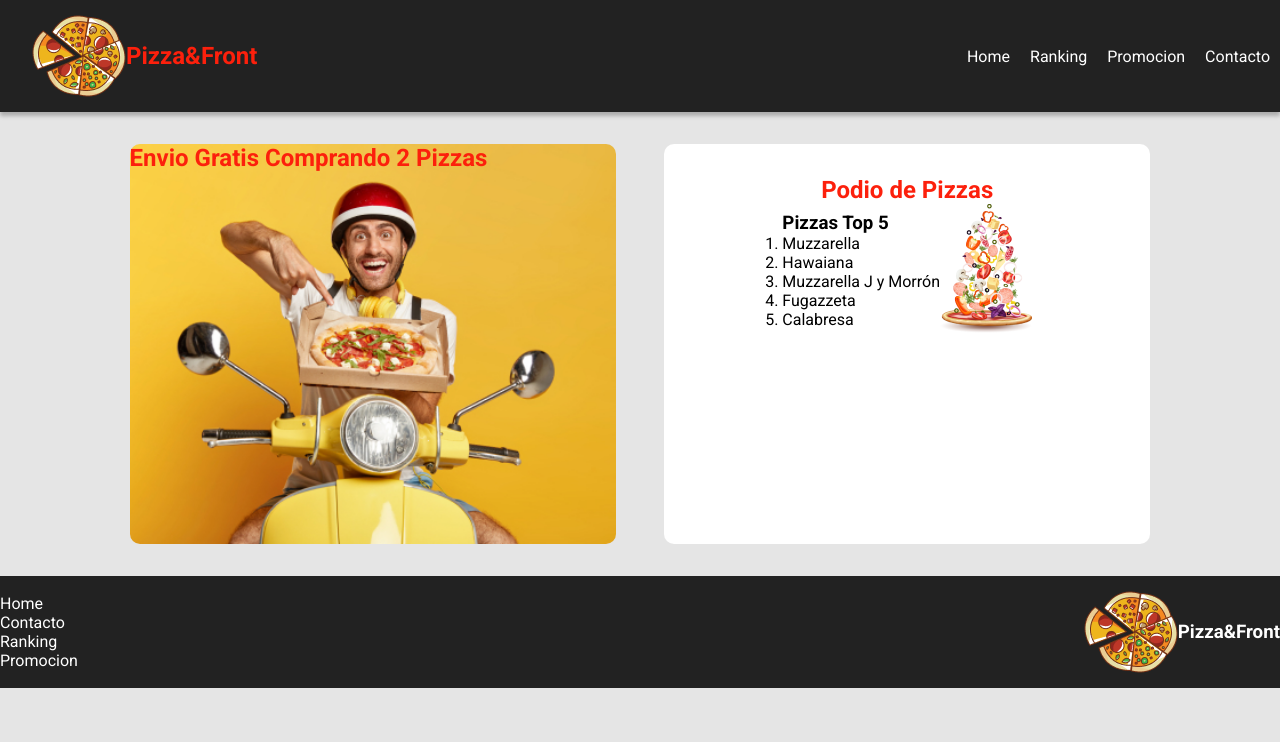
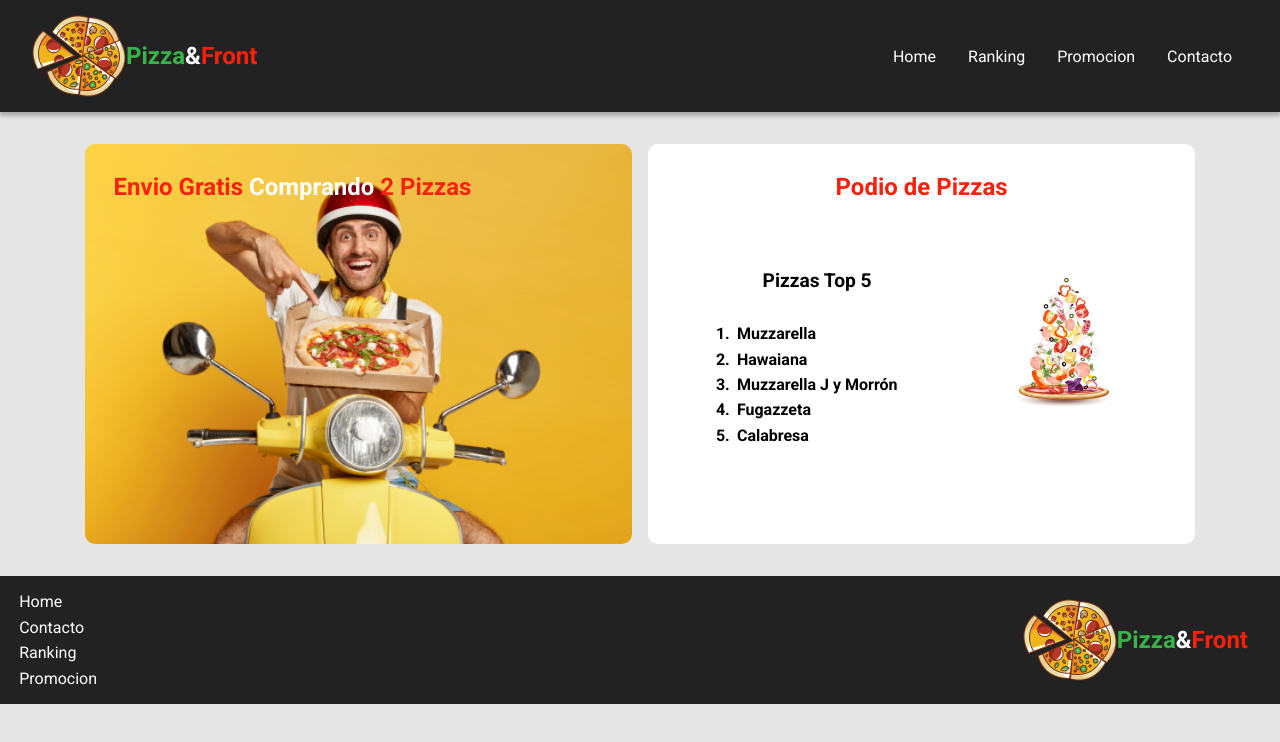
Before and after one commit to mapantano/ProyectosFrontendI, a plain HTML site: page pizza/index.html in a window 1280 px wide. Drawn offline with Linux system fonts and the light colour scheme.

Commit message:
actualizo repo

```diff
--- a/pizza/css/style.css
+++ b/pizza/css/style.css
@@ -21,16 +21,20 @@ header nav ul {
   color: white;
   display: flex;
   align-items: center;
-
+  margin-right: 2rem;
+}
+.hamburguesa {
+  display: none;
 }
 
 nav ul li a {
-    padding:10px;
+  padding: 1rem;
+  font-size: 1rem;
 }
 
 body {
   font-family: "Roboto", sans-serif;
-  background-color:  #E5E5E5;
+  background-color: #e5e5e5;
 }
 
 header {
@@ -42,9 +46,18 @@ header {
   box-shadow: 0px 4px 4px rgba(0, 0, 0, 0.25);
 }
 
-h1, h2 {
-    color: #FC200C;
-    font-size: 24px;
+h1,
+h2,
+h3 {
+  color: #fc200c;
+  font-size: 1.5rem;
+}
+h2,
+h4 {
+  padding: 1.8rem;
+}
+h4 {
+  font-size: 1.2rem;
 }
 
 .logo {
@@ -52,43 +65,91 @@ h1, h2 {
   align-items: center;
   margin-left: 2rem;
 }
-main{
+.verde {
+  color: #39b24a;
+}
+.blanco {
+  color: white;
+}
+main {
   display: flex;
   margin: 2rem;
-  gap: 3rem;
+  gap: 1rem;
   align-items: center;
   justify-content: center;
+  flex-wrap: wrap;
 }
-.Envio{
-background: darkgrey url('../img/delivery.jpg') no-repeat center;
+.Envio {
+  background: darkgrey url("../img/delivery.jpg") no-repeat center;
   background-size: cover;
   border-radius: 10px;
-width: 40%;
+  width: 45%;
+  min-width: 25rem;
   height: 25rem;
 }
-.Podio{
-  background-color:white ;
+.Podio {
+  background-color: white;
   border-radius: 10px;
-  width: 40%;
+  width: 45%;
+  min-width: 25rem;
   height: 25rem;
 }
-.contenedor-podio{
+.contenedor-podio {
   display: flex;
   flex-direction: column;
-  justify-content:space-around;
+  justify-content: space-between;
   align-items: center;
-  margin-top: 2rem;
+  height: 100%;
 }
-.podio-y-img{
+.podio-y-img {
   display: flex;
   justify-content: space-around;
   align-items: center;
+  width: 90%;
+  position: relative;
+  bottom: 6rem;
+  font-weight: bold;
 }
-footer{
+.lista > ol > li,
+footer > ul > li {
+  padding: 0.2rem;
+}
+footer {
   background-color: #222;
   color: white;
-height: 7rem;
+  height: 8rem;
   display: flex;
   justify-content: space-between;
   align-items: center;
 }
+footer > ul {
+  list-style-type: none;
+  margin: 1rem;
+}
+h3 {
+  margin-right: 2rem;
+}
+
+@media screen and (max-width: 480px) {
+  nav {
+    display: none;
+  }
+  h3 {
+    font-size: 1rem;
+  }
+  .hamburguesa {
+    display: unset;
+    color: white;
+    margin-right: 3rem;
+    font-size: 1.5rem;
+  }
+
+  .Podio,
+  .Envio {
+    width: 100%;
+    min-width: unset;
+  }
+  .contenedor-podio{
+    margin-left:  1rem;
+  }
+}
--- a/pizza/index.html
+++ b/pizza/index.html
@@ -5,13 +5,22 @@
     <meta http-equiv="X-UA-Compatible" content="IE=edge" />
     <meta name="viewport" content="width=device-width, initial-scale=1.0" />
     <title>Pizza</title>
+    <link
+      rel="stylesheet"
+      href="https://cdnjs.cloudflare.com/ajax/libs/font-awesome/5.15.4/css/all.min.css"
+      integrity="sha512-1ycn6IcaQQ40/MKBW2W4Rhis/DbILU74C1vSrLJxCq57o941Ym01SwNsOMqvEBFlcgUa6xLiPY/NS5R+E6ztJQ=="
+      crossorigin="anonymous"
+      referrerpolicy="no-referrer"
+    />
     <link href="css/style.css" rel="stylesheet" />
   </head>
   <body>
     <header>
       <div class="logo">
         <img src="img/VectorPizza.png" alt="Pizza" />
-        <h1><span>Pizza</span>&<span>Front</span></h1>
+        <h1>
+          <span class="verde">Pizza</span><span class="blanco">&</span>Front
+        </h1>
       </div>
       <nav>
         <ul>
@@ -21,18 +30,22 @@
           <li><a href="#">Contacto</a></li>
         </ul>
       </nav>
+    </div>
+    <i class="fas fa-bars hamburguesa"></i>
+  </div>
+
     </header>
 
     <main>
       <section class="Envio">
-        <h2>Envio Gratis Comprando 2 Pizzas</h2>
+        <h2>Envio Gratis <span class="blanco">Comprando</span> 2 Pizzas</h2>
       </section>
       <section class="Podio">
         <div class="contenedor-podio">
           <h2>Podio de Pizzas</h2>
           <div class="podio-y-img">
             <div class="lista">
-            <h3>Pizzas Top 5</h3>
+              <h4>Pizzas Top 5</h4>
               <ol>
                 <li>Muzzarella</li>
                 <li>Hawaiana</li>
@@ -43,7 +56,8 @@
             </div>
             <div>
               <img src="img/PizzaFalling.png" alt="Ingredientes Pizza" />
-          </div></div>
+            </div>
+          </div>
         </div>
       </section>
     </main>
@@ -57,7 +71,9 @@
       </ul>
       <div class="logo">
         <img src="img/VectorPizza.png" alt="Pizza" />
-        <h3><span>Pizza</span>&<span>Front</span></h3>
+        <h3>
+          <span class="verde">Pizza</span><span class="blanco">&</span>Front
+        </h3>
       </div>
     </footer>
   </body>
```
Lines whose indentation alone changed are shown as unchanged.
